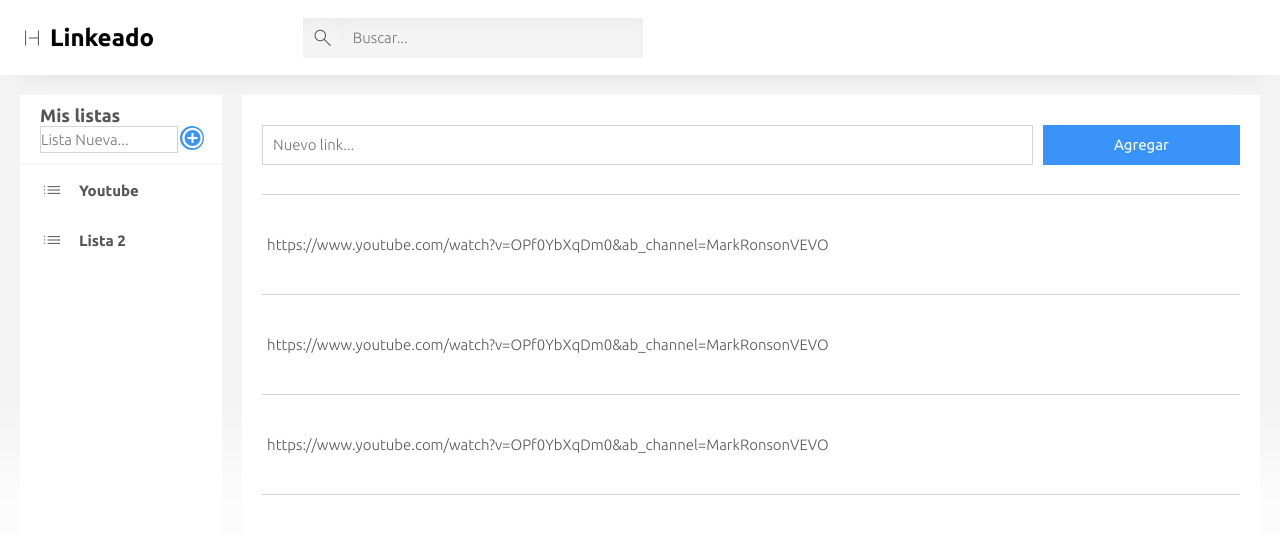
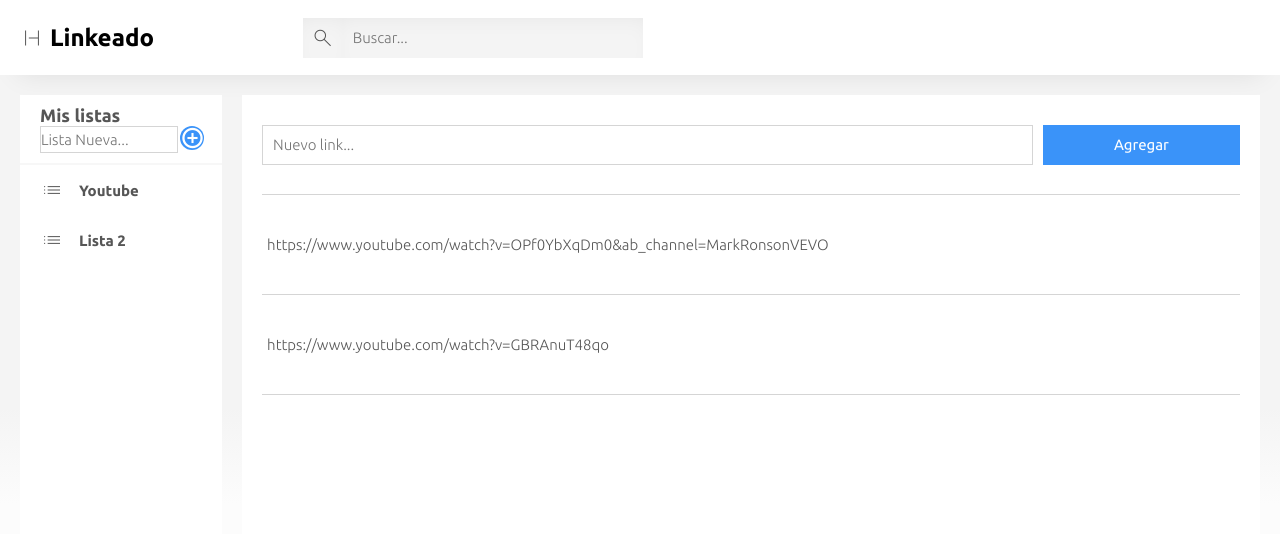
Before and after one commit to nicotole/link-saver-web, a React (Create React App) app in the folder link-saver-web/: page / in a window 1280 px wide. Shown: the top 534 px of the page. Built offline with nearby package versions, Linux system fonts and the light colour scheme; the HTML template or start-up script is replaced by a standard one.

Commit message:
Now you can create lists and add links, the links persists only while the app its running

```diff
--- a/link-saver-web/package.json
+++ b/link-saver-web/package.json
@@ -3,6 +3,7 @@
   "version": "0.1.0",
   "private": true,
   "dependencies": {
+    "@babel/plugin-proposal-private-property-in-object": "^7.21.11",
     "@testing-library/jest-dom": "^5.17.0",
     "@testing-library/react": "^13.4.0",
     "@testing-library/user-event": "^13.5.0",
--- a/link-saver-web/src/App.js
+++ b/link-saver-web/src/App.js
@@ -30,37 +30,64 @@ function App() {
   );
   //superList its a list of lists, this lists save the whole data temporaly
 
+  const persistOnSuperList = (linkObj) => {
+    const nuevoSuperList = superList.map(item => {
+      if (item.id === currentList.id) {
+        // Si es la lista con id: 2, añade el nuevo objeto al array de links
+        return {
+          ...item,
+          links: [
+            linkObj,
+            ...item.links,
+          ]
+        };
+      }
+      return item;
+    });
+
+    // Actualiza el estado con el nuevo superList
+    setSuperList(nuevoSuperList);
+  };
+
+  useEffect(() => {
+    console.log(superList);
+    // eslint-disable-next-line react-hooks/exhaustive-deps
+  },[superList]);
+
+
+
   const [ currentList , setCurrentList] =
-  useState([
-            {
-              'id': 0 ,
-              'link': 'https://www.youtube.com/watch?v=OPf0YbXqDm0&ab_channel=MarkRonsonVEVO'
-            },
-            {
-              'id': 1 ,
-              'link': 'https://www.youtube.com/watch?v=OPf0YbXqDm0&ab_channel=MarkRonsonVEVO'
-            },
-            {
-              'id': 2 ,
-              'link': 'https://www.youtube.com/watch?v=OPf0YbXqDm0&ab_channel=MarkRonsonVEVO'
-            }
-          ]);
-  //currentList its the list that we are currently showing
+    useState(
+      {
+        id: 1,
+        nombre: 'Youtube',
+        links: [
+          { id: 0, link: 'https://www.youtube.com/watch?v=OPf0YbXqDm0&ab_channel=MarkRonsonVEVO' },
+          { id: 2, link: 'https://www.youtube.com/watch?v=GBRAnuT48qo' }
+        ]
+      }
+    )
+  ;
+  //currentListId its the id of list that we are currently showing
+
+  const addLinkToCurrentList = (newLink) =>{
+    setCurrentList((prevState) => ({
+      ...prevState, // copy all the properties of the current state
+      links: [newLink, ...prevState.links], //we create the new copy of the array and add the new link
+    }));
+    console.log(currentList.id);
+    persistOnSuperList(newLink);
+  }
 
   //instead of useing an state to save the name and key of the sublist im gonna use a object, in fact i can use objects instead of arrays. At least for the sublist element items
 
+  useEffect(() => {
+    console.log('current list Id es: ' + currentList.id);
+    // eslint-disable-next-line react-hooks/exhaustive-deps
+  },[currentList]);
 
   const handleListClick = (clickedListId) =>{
-    //get the list by Id
-    const selectedList = superList.find(list => list.id === clickedListId);
-
-    if (selectedList) {
-      setCurrentList(selectedList.links);
-      console.log("La superlista ahora es: " + superList)
-    } else {
-      console.log(`No se encontró una lista con el ID ${clickedListId}`);
-      console.log(superList);
-    }
+    setCurrentList(superList.find(list => list.id === clickedListId));
   }
 
 
@@ -94,8 +121,8 @@ function App() {
         />
       </aside>
       <section className='link-list'>
-        <AddLink setCurrentList={setCurrentList}/>
-        <LinkList currentList={currentList}/>
+        <AddLink setToCurrentList={ addLinkToCurrentList }/>
+        <LinkList currentList={ currentList }/>
       </section>
     </section>
   {/* </body> */}
--- a/link-saver-web/src/components/AddBox.js
+++ b/link-saver-web/src/components/AddBox.js
@@ -10,7 +10,7 @@ export const AddBox = ({setSuperList, setCurrentList}) => {
     let newListObj = {
       id: new Date().getTime(),
       nombre: newListName,
-      enlaces: [  ]
+      links: [  ]
     }
 
     console.log("Nuevo objeto de lista:", newListObj);
@@ -21,7 +21,8 @@ export const AddBox = ({setSuperList, setCurrentList}) => {
       return[newListObj, ...elements];
     })
 
-    setCurrentList(newListObj.enlaces);
+    console.log("Enlaces antes de setear: " + newListObj.links);
+    setCurrentList(newListObj);
 
 
   }
--- a/link-saver-web/src/components/AddLink.js
+++ b/link-saver-web/src/components/AddLink.js
@@ -1,23 +1,19 @@
 import React from 'react'
 
-export const AddLink = ({setCurrentList}) => {
+export const AddLink = ({setToCurrentList}) => {
 
   const getFormData = e => {
     e.preventDefault();// stops the default behavior in the submitform
-
     //getting the values from the DOM
     let target = e.target;
     let newLink = target.newLink.value;
 
-    //creating link
     let newLinkObj = {
       'id' : new Date().getTime(), //we use this as a unique key until we have the backend
       'link' : newLink
     }
 
-    setCurrentList( elements => {
-      return[newLinkObj, ...elements];
-    });
+    setToCurrentList(newLinkObj);
   }
 
   return (
--- a/link-saver-web/src/components/LinkList.js
+++ b/link-saver-web/src/components/LinkList.js
@@ -1,20 +1,20 @@
-import React from 'react'
-import { Link } from './Link'
+import React from 'react';
+import { Link } from './Link';
 
-export const LinkList = ({currentList}) => {
+export const LinkList = ({ currentList }) => {
+  let links = currentList.links;
+  console.log("Links " + links);
   return (
     <>
       <ul>
-        {currentList && currentList.length > 0 ? (
-            currentList.map( link => (
-              <Link key={ link.id } link={ link }/>
-            ))
-          )
-          :(
-            <p>No hay links</p>
-          )
-        }
+        {links && links.length > 0 ? (
+          links.map((link) => (
+            <Link key={link.id} link={link} />
+          ))
+        ) : (
+          <p>No hay links</p>
+        )}
       </ul>
     </>
-  )
-}
+  );
+};
```
Also changed, not shown: 1 other file (tests, documents, lock files or other folders).
